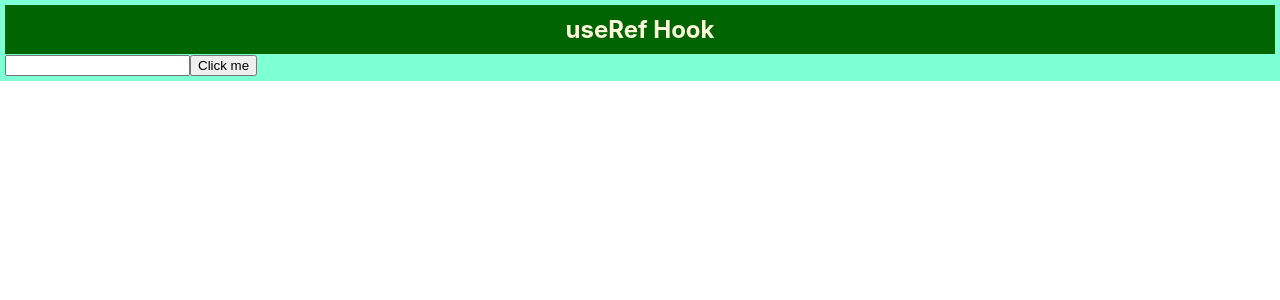
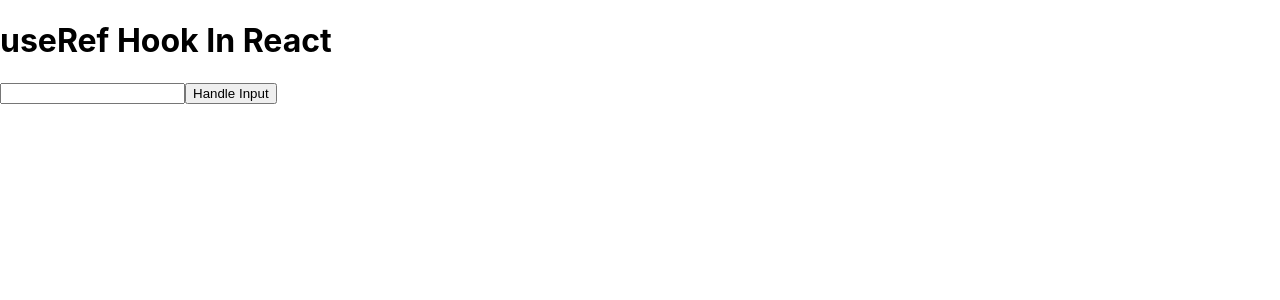
Before and after one commit to Functionup-mn/new-repo-at-BHPL, a React (Create React App) app: page / in a window 1280 px wide. Shown: the top 300 px of the page. Built offline with nearby package versions, Linux system fonts and the light colour scheme.

Commit message:
some extra explaination about useRef hook

```diff
--- a/src/App.js
+++ b/src/App.js
@@ -1,40 +1,70 @@
 import React, { useEffect, useRef } from 'react';
 import './App.css';
-import Header from './Component/Header';
-import { useState, createContext } from 'react';
-
-const AppState = createContext();
+// import Header from './Component/Header';
+// import { useState, createContext } from 'react';
 
 function App() {
-  const [input, setInput] = useState("");
-  // const counter = useRef(0);
-  // const prevState = useRef("")
-  const inputField = useRef()
-
-//   useEffect(() =>{
-//     // setCounter(counter )               // through this we stuck in infinite loop
-//     //  counter.current = counter.current + 1    // So, we use useRef to remove infinite rerender
-//     prevState.current = input  // to store previous state of input
-// }, [input])
-
-  const formHandler = (e) =>{
-    setInput(e.target.value)
+  let inputRef = useRef(null)
+  function handleInput(){
+    // console.log("handle input called");
+    // inputRef.current.value = "1000"
+    // inputRef.current.focus()
+    inputRef.current.style.display = "none"         // Through this method you can control the input field
   }
-
-  const clickHandler = () =>{
-    // inputField.current.focus()
-    inputField.current.value = "Nadeem"
-  }
-
-  return (
-    <div className='myApp'>
-    <Header/>
-    <input ref={inputField} type="text" value={input} onChange={formHandler} />
-    {/* <h4>Our prev state was {prevState.current}</h4> */}
-    <button onClick={clickHandler}>Click me</button>
-    </div>
-  )
+     return (
+      <div className='App'>
+        <h1>useRef Hook In React</h1>
+        <input type="text" ref = {inputRef}/>
+        <button onClick={handleInput}>Handle Input</button>
+      </div>
+     )
 }
 
+
+
+
+
+
+
+
+
+
+
+
+
+
+// const AppState = createContext();
+
+// function App() {
+//   const [input, setInput] = useState("");
+//   // const counter = useRef(0);
+//   // const prevState = useRef("")
+//   const inputField = useRef()
+
+// //   useEffect(() =>{
+// //     // setCounter(counter )               // through this we stuck in infinite loop
+// //     //  counter.current = counter.current + 1    // So, we use useRef to remove infinite rerender
+// //     prevState.current = input  // to store previous state of input
+// // }, [input])
+
+//   const formHandler = (e) =>{
+//     setInput(e.target.value)
+//   }
+
+//   const clickHandler = () =>{
+//     // inputField.current.focus()
+//     inputField.current.value = "Nadeem"
+//   }
+
+//   return (
+//     <div className='myApp'>
+//     <Header/>
+//     <input ref={inputField} type="text" value={input} onChange={formHandler} />
+//     {/* <h4>Our prev state was {prevState.current}</h4> */}
+//     <button onClick={clickHandler}>Click me</button>
+//     </div>
+//   )
+// }
+
 export default App;
-export {AppState}
+// export {AppState}
```
